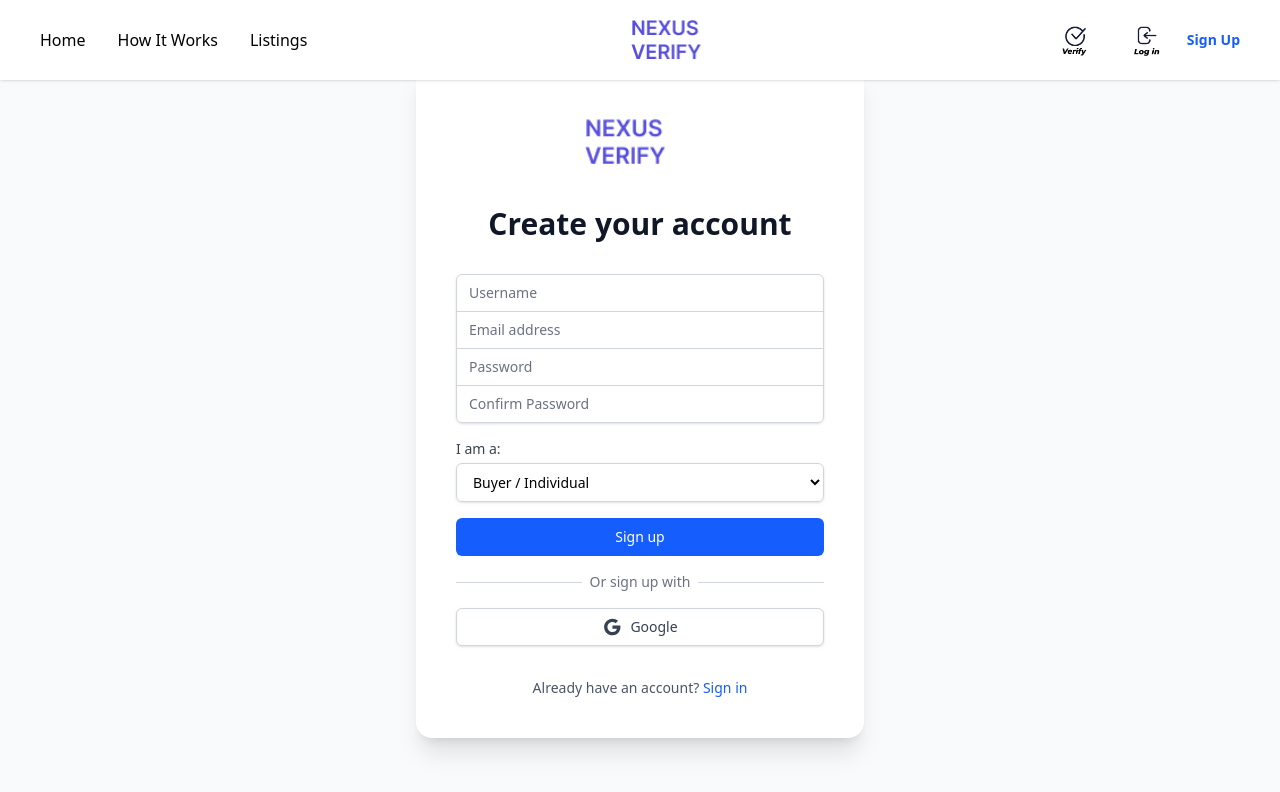
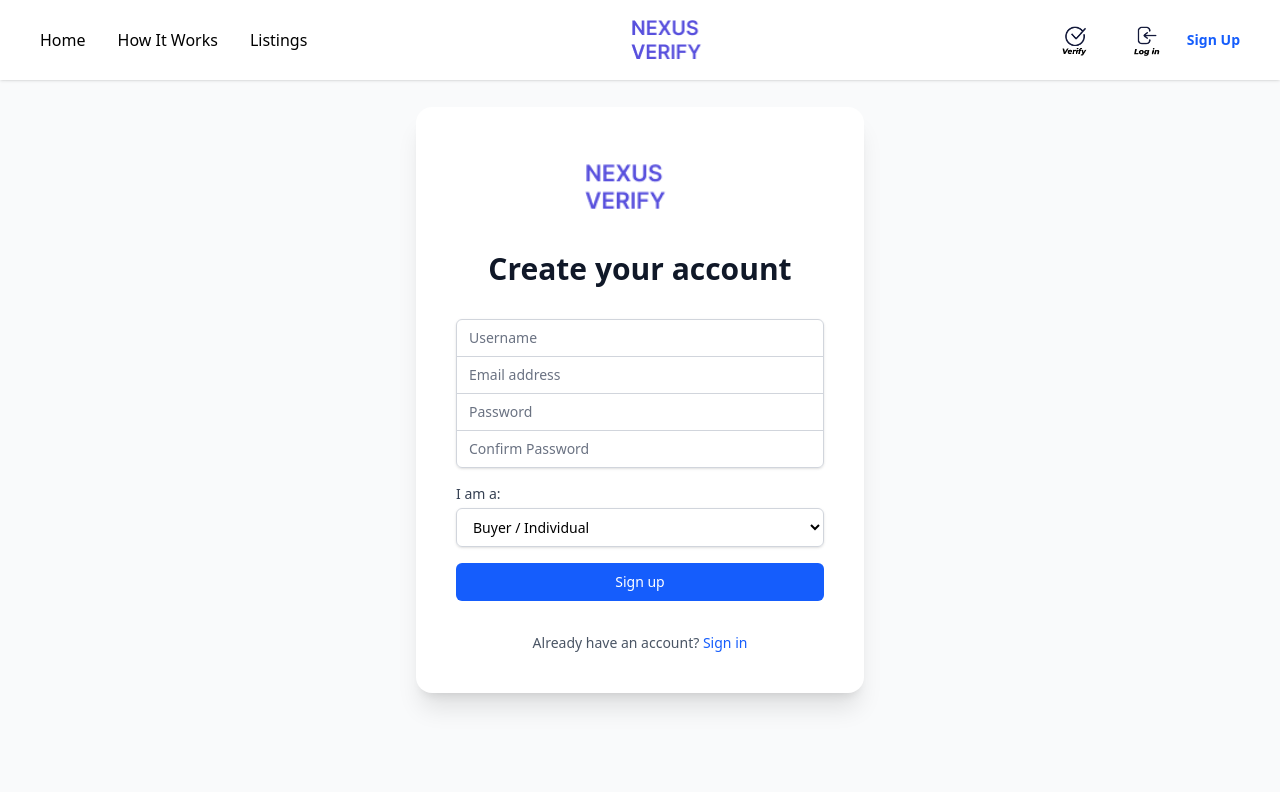
Before and after one commit to cKm-IceCold/CapstoneProject-NexusVerify, a React (Vite) app in the folder my-react-app/: page /register in a window 1280 px wide. Shown: the top 792 px of the page. Built offline with nearby package versions, Linux system fonts and the light colour scheme.

Commit message:
Remove: Complete Firebase and Google Sign-In removal - Django auth only

```diff
--- a/my-react-app/src/components/login.jsx
+++ b/my-react-app/src/components/login.jsx
@@ -8,26 +8,8 @@
     const [password, setPassword] = useState('');
     const [error, setError] = useState('');
     const [loading, setLoading] = useState(false);
-    const { login, googleSignIn } = useAuth();
+    const { login } = useAuth();
     const navigate = useNavigate();
-
-    const handleGoogleSignIn = async () => {
-        try {
-            setError('');
-            setLoading(true);
-            await googleSignIn();
-            navigate('/profile');
-        } catch (err) {
-            console.error("Google Sign-In error:", err);
-            if (err.code === 'auth/popup-closed-by-user' || err.code === 'auth/cancelled-popup-request') {
-                setError("Sign-in cancelled. Please try again.");
-            } else {
-                setError("Google Sign-In failed: " + err.message);
-            }
-        } finally {
-            setLoading(false);
-        }
-    };
 
     const handleSubmit = async (e) => {
         e.preventDefault();
@@ -91,29 +73,6 @@
                             {loading ? 'Signing in...' : 'Sign in'}
                         </button>
                     </div>
-
-                    <div className="relative">
-                        <div className="absolute inset-0 flex items-center">
-                            <div className="w-full border-t border-gray-300"></div>
-                        </div>
-                        <div className="relative flex justify-center text-sm">
-                            <span className="px-2 bg-white text-gray-500">Or continue with</span>
-                        </div>
-                    </div>
-
-                    <div className="flex justify-center">
-                        <button
-                            type="button"
-                            onClick={handleGoogleSignIn}
-                            disabled={false} // You might want to add a specific googleLoading state
-                            className="w-full flex justify-center items-center px-4 py-2 border border-gray-300 shadow-sm text-sm font-medium rounded-md text-gray-700 bg-white hover:bg-gray-50 focus:outline-none focus:ring-2 focus:ring-offset-2 focus:ring-blue-500 disabled:opacity-50 disabled:cursor-not-allowed"
-                        >
-                            <svg className="h-5 w-5 mr-2" viewBox="0 0 24 24" fill="currentColor">
-                                <path d="M12.545,10.239v3.821h5.445c-0.712,2.315-2.647,3.972-5.445,3.972c-3.332,0-6.033-2.701-6.033-6.032s2.701-6.032,6.033-6.032c1.498,0,2.866,0.549,3.921,1.453l2.814-2.814C17.503,2.988,15.139,2,12.545,2C7.021,2,2.543,6.477,2.543,12s4.478,10,10.002,10c8.396,0,10.249-7.85,9.426-11.748L12.545,10.239z" />
-                            </svg>
-                            Google
-                        </button>
-                    </div>
                 </form>
 
                 <div className="text-center mt-4">
--- a/my-react-app/src/components/register.jsx
+++ b/my-react-app/src/components/register.jsx
@@ -13,7 +13,7 @@
     });
     const [error, setError] = useState('');
     const [loading, setLoading] = useState(false);
-    const { signup, googleSignIn } = useAuth();
+    const { signup } = useAuth();
     const navigate = useNavigate();
 
     const handleChange = (e) => {
@@ -21,24 +21,6 @@
             ...formData,
             [e.target.name]: e.target.value
         });
-    };
-
-    const handleGoogleSignIn = async () => {
-        try {
-            setError('');
-            setLoading(true);
-            await googleSignIn();
-            navigate('/profile');
-        } catch (err) {
-            console.error("Google Sign-In error:", err);
-            if (err.code === 'auth/popup-closed-by-user' || err.code === 'auth/cancelled-popup-request') {
-                setError("Sign-in cancelled. Please try again.");
-            } else {
-                setError("Google Sign-In failed: " + err.message);
-            }
-        } finally {
-            setLoading(false);
-        }
     };
 
     const handleSubmit = async (e) => {
@@ -145,28 +127,6 @@
                             {loading ? 'Creating account...' : 'Sign up'}
                         </button>
                     </div>
-
-                    <div className="relative">
-                        <div className="absolute inset-0 flex items-center">
-                            <div className="w-full border-t border-gray-300"></div>
-                        </div>
-                        <div className="relative flex justify-center text-sm">
-                            <span className="px-2 bg-white text-gray-500">Or sign up with</span>
-                        </div>
-                    </div>
-
-                    <div className="flex justify-center">
-                        <button
-                            type="button"
-                            onClick={handleGoogleSignIn}
-                            className="w-full flex justify-center items-center px-4 py-2 border border-gray-300 shadow-sm text-sm font-medium rounded-md text-gray-700 bg-white hover:bg-gray-50 focus:outline-none focus:ring-2 focus:ring-offset-2 focus:ring-blue-500"
-                        >
-                            <svg className="h-5 w-5 mr-2" viewBox="0 0 24 24" fill="currentColor">
-                                <path d="M12.545,10.239v3.821h5.445c-0.712,2.315-2.647,3.972-5.445,3.972c-3.332,0-6.033-2.701-6.033-6.032s2.701-6.032,6.033-6.032c1.498,0,2.866,0.549,3.921,1.453l2.814-2.814C17.503,2.988,15.139,2,12.545,2C7.021,2,2.543,6.477,2.543,12s4.478,10,10.002,10c8.396,0,10.249-7.85,9.426-11.748L12.545,10.239z" />
-                            </svg>
-                            Google
-                        </button>
-                    </div>
                 </form>
 
                 <div className="text-center mt-4">
--- a/my-react-app/src/context/DjangoAuthContext.jsx
+++ b/my-react-app/src/context/DjangoAuthContext.jsx
@@ -1,13 +1,4 @@
 import React, { useContext, useState, useEffect } from "react";
-import { auth } from "../firebase/firebase";
-import {
-    signOut as firebaseSignOut,
-    onAuthStateChanged,
-    GoogleAuthProvider,
-    signInWithPopup,
-    signInWithRedirect,
-    getRedirectResult
-} from "firebase/auth";
 
 const AuthContext = React.createContext();
 
@@ -76,55 +67,11 @@
         }
     }
 
-    // Logout (clear token and Firebase if Google was used)
+    // Logout - clear Django token
     async function logout() {
-        try {
-            // If user signed in with Google, sign out from Firebase too
-            if (auth.currentUser) {
-                await firebaseSignOut(auth);
-            }
-        } catch (err) {
-            console.log("Firebase sign out skipped:", err);
-        }
-
-        // Clear Django token
         localStorage.removeItem('backend_token');
         setCurrentUser(null);
         setUserRole(null);
-    }
-
-    // Google Sign-In (uses Firebase popup, then syncs with Django)
-    async function googleSignIn() {
-        const provider = new GoogleAuthProvider();
-
-        // Force popup mode for all devices to avoid redirect timeout
-        const isMobile = false;
-
-        console.log("🔐 Starting Google Sign-In...");
-
-        try {
-            const result = await signInWithPopup(auth, provider);
-
-            if (result?.user) {
-                // Sync with Django backend
-                const response = await fetch(`${API_BASE}/users/social_login/`, {
-                    method: 'POST',
-                    headers: { 'Content-Type': 'application/json' },
-                    body: JSON.stringify({ email: result.user.email })
-                });
-
-                if (response.ok) {
-                    const data = await response.json();
-                    localStorage.setItem('backend_token', data.token);
-                    setCurrentUser({ email: data.email, username: data.username });
-                    setUserRole(data.role);
-                }
-            }
-
-            return result;
-        } catch (error) {
-            throw error;
-        }
     }
 
     // Fetch user profile from Django
@@ -169,7 +116,6 @@
         login,
         signup,
         logout,
-        googleSignIn,
         fetchUserRole: fetchUserProfile
     };
 
```
